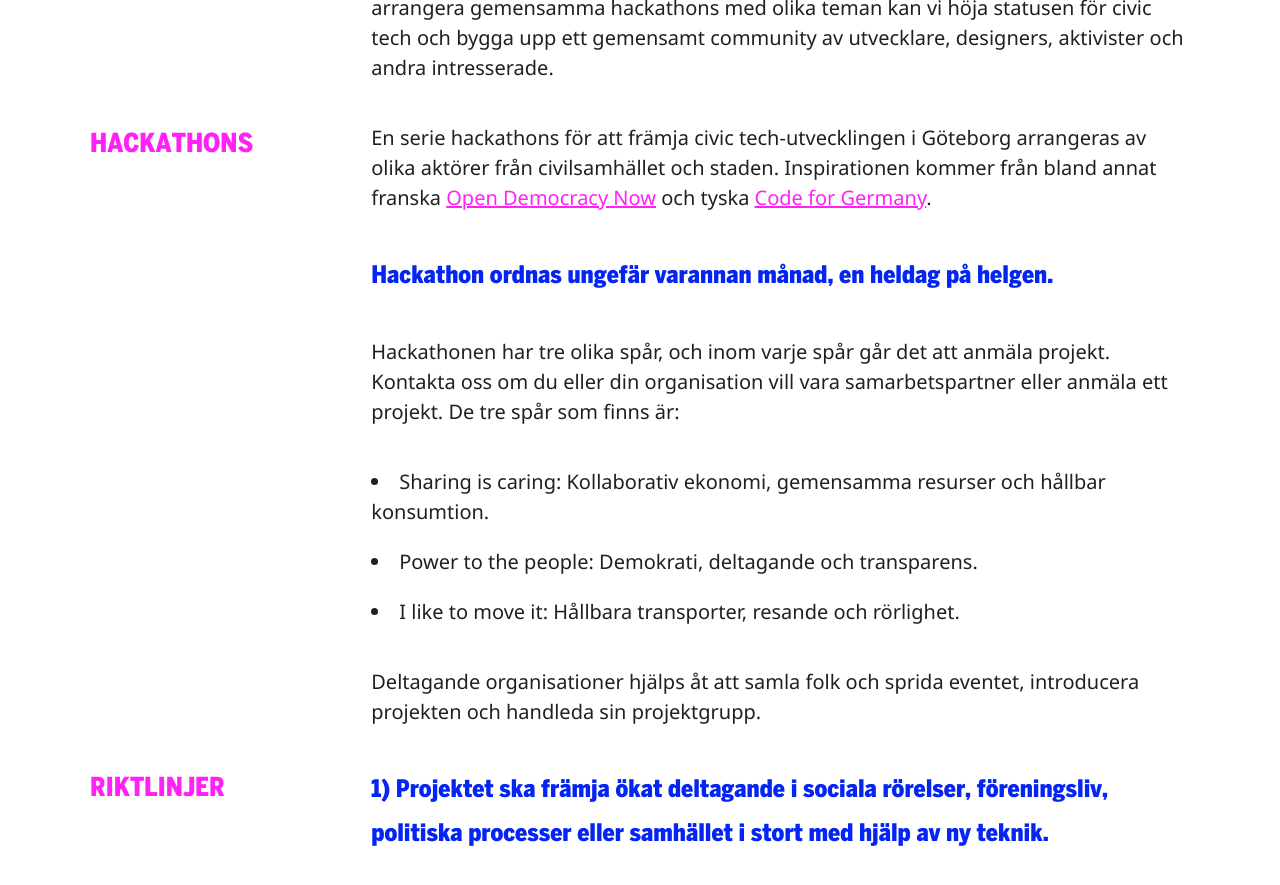
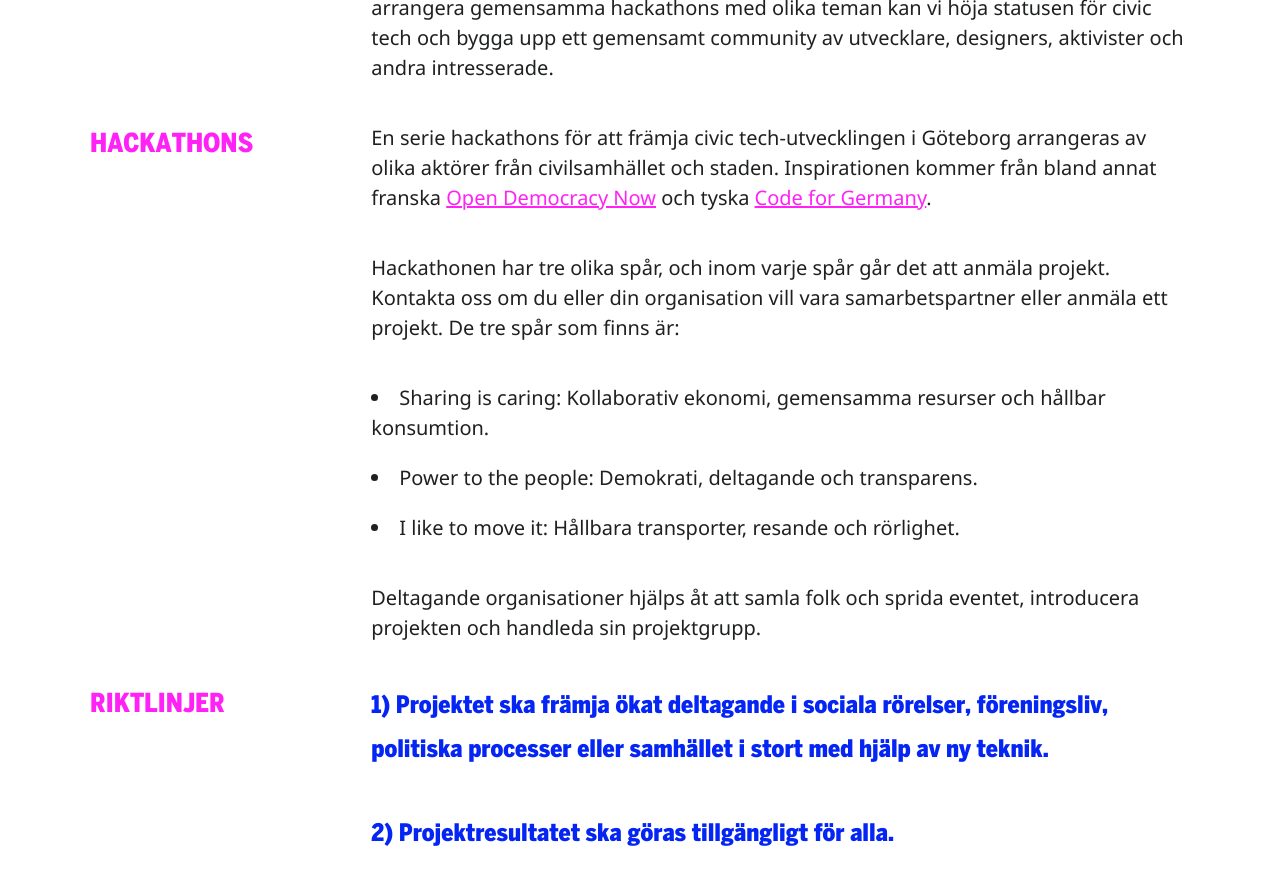
Before and after one commit to civictechsweden/civictech.se, a Jekyll site: the page built from about.md, in a window 1280 px wide and 900 px high, scrolled down 524 px. Shown: the top 885 px of the window. Built offline with Jekyll 4.4.1, drawn with Linux system fonts in a browser that asks for light colours; nearby versions of some CDN libraries.

Commit message:
Updated About

```diff
--- a/about.md
+++ b/about.md
@@ -10,8 +10,6 @@ Det finns flera ideella organisationer i Göteborg som jobbar med digital teknik
 
 ## Hackathons
 En serie hackathons för att främja civic tech-utvecklingen i Göteborg arrangeras av olika aktörer från civilsamhället och staden. Inspirationen kommer från bland annat franska [Open Democracy Now](http://opendemocracynow.net/) och tyska [Code for Germany](https://codefor.de/en/).
-
-> **Hackathon ordnas ungefär varannan månad, en heldag på helgen.**
 
 Hackathonen har tre olika spår, och inom varje spår går det att anmäla projekt. Kontakta oss om du eller din organisation vill vara samarbetspartner eller anmäla ett projekt. De tre spår som finns är:
 * Sharing is caring: Kollaborativ ekonomi, gemensamma resurser och hållbar konsumtion.
```
